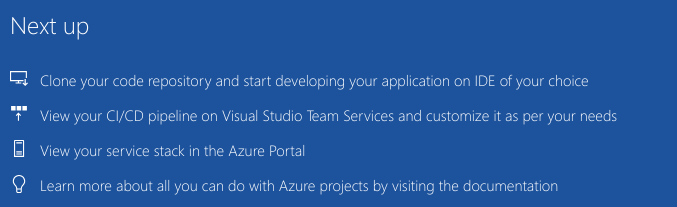
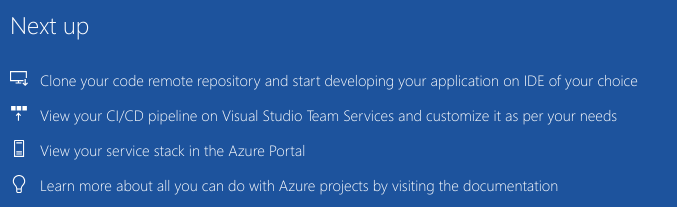
Before and after one commit to Shreyash2603/devop2.1, a plain HTML site: page index.html in a window 1280 px wide. Shown: the part 590-797 px from the top of the page, 215-892 px from the left. Drawn offline with Linux system fonts and the light colour scheme.

Commit message:
New feature added in the index.html file

```diff
--- a/index.html
+++ b/index.html
@@ -28,7 +28,7 @@
                             <div class="step-icon">
                                 <img src="img/cloneWhite.svg">
                             </div>
-                            <div class="step-text"><a href="https://go.microsoft.com/fwlink/?linkid=862409">Clone your code repository and start developing your application on IDE of your choice</a></div>
+                            <div class="step-text"><a href="https://go.microsoft.com/fwlink/?linkid=862409">Clone your code remote repository and start developing your application on IDE of your choice</a></div>
                         </div>
                         <div class="step">
                             <div class="step-icon">
```
